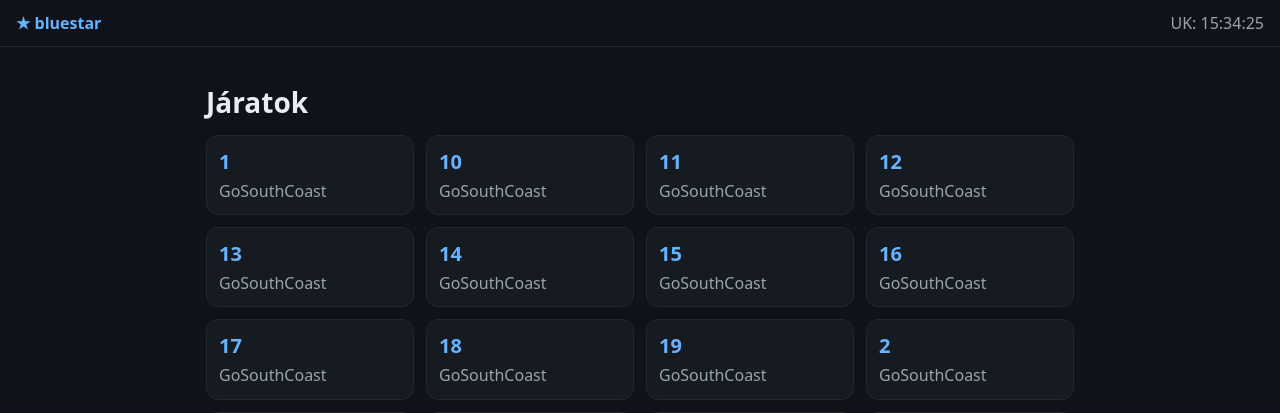
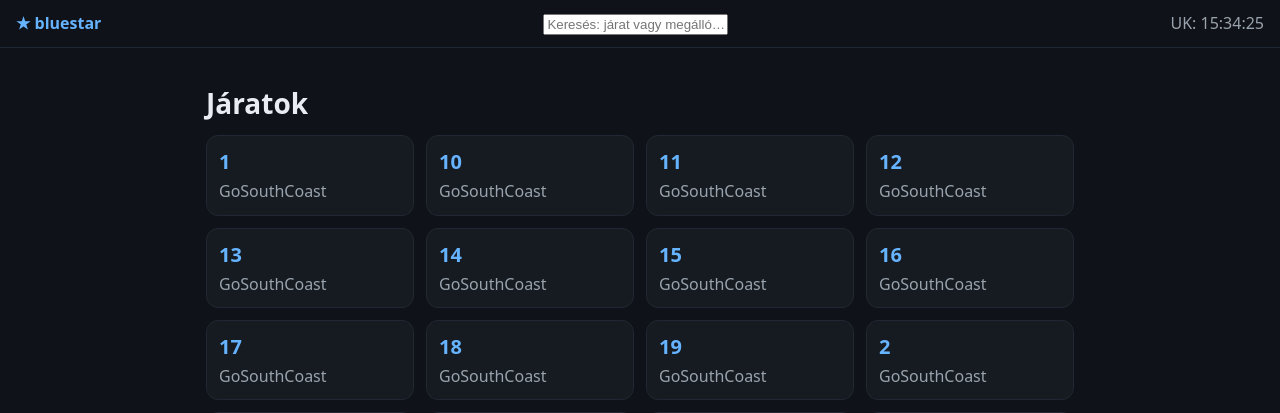
Before and after one commit to railpool193/bluestar-bus-api, a FastAPI app: page / in a window 1280 px wide. Shown: the top 413 px of the page. Run offline with FastAPI, Linux system fonts and the light colour scheme.

Commit message:
base.html

```diff
--- a/templates/base.html
+++ b/templates/base.html
@@ -9,6 +9,9 @@
 <body>
 <header class="topbar">
   <a class="brand" href="/">★ bluestar</a>
+  <form action="/search" method="get" class="search">
+    <input name="q" placeholder="Keresés: járat vagy megálló…" />
+  </form>
   <span class="clock">UK: {{ now_uk }}</span>
 </header>
 <main class="container">
```
